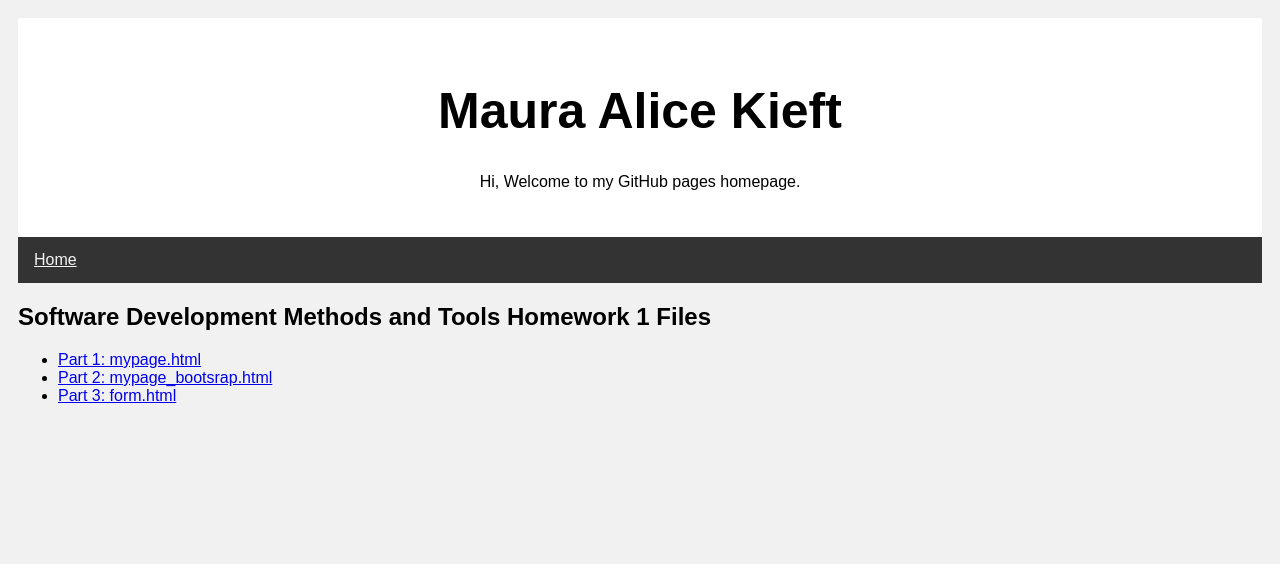
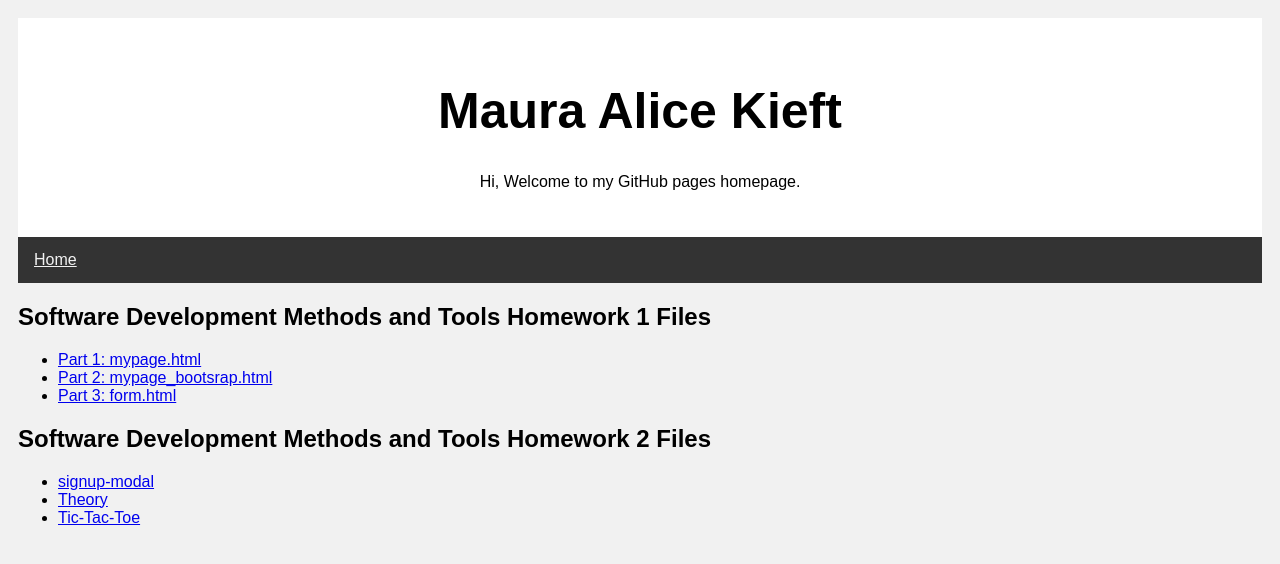
Before and after one commit to mkieft/mkieft.github.io, a Jekyll site: the page built from index.html, in a window 1280 px wide. Shown: the top 564 px of the page. Built offline with Jekyll 4.4.1, drawn with Linux system fonts in a browser that asks for light colours.

Commit message:
Update default.html

```diff
--- a/_layouts/default.html
+++ b/_layouts/default.html
@@ -108,6 +108,14 @@ body {
             <li> <a href="/softwaredevelopment/homework1/form"> Part 3: form.html</a> </li>
          </ul>
     </p>
+<h2> Software Development Methods and Tools Homework 2 Files </h2>
+<p>
+  <ul>
+    <li> <a href = "/softwaredevelopment/homework1/signup-modal/login.html"> signup-modal </a> </li>
+    <li> <a href = "/softwaredevelopment/homework1/Theory/coding.html"> Theory </a> </li>
+    <li> <a href = "/softwaredevelopment/homework1/Tic-tac-toe/tic-tac-toe.html"> Tic-Tac-Toe </a> </li>
+</ul>
+</p>
 
 </body>
  </html>
```
